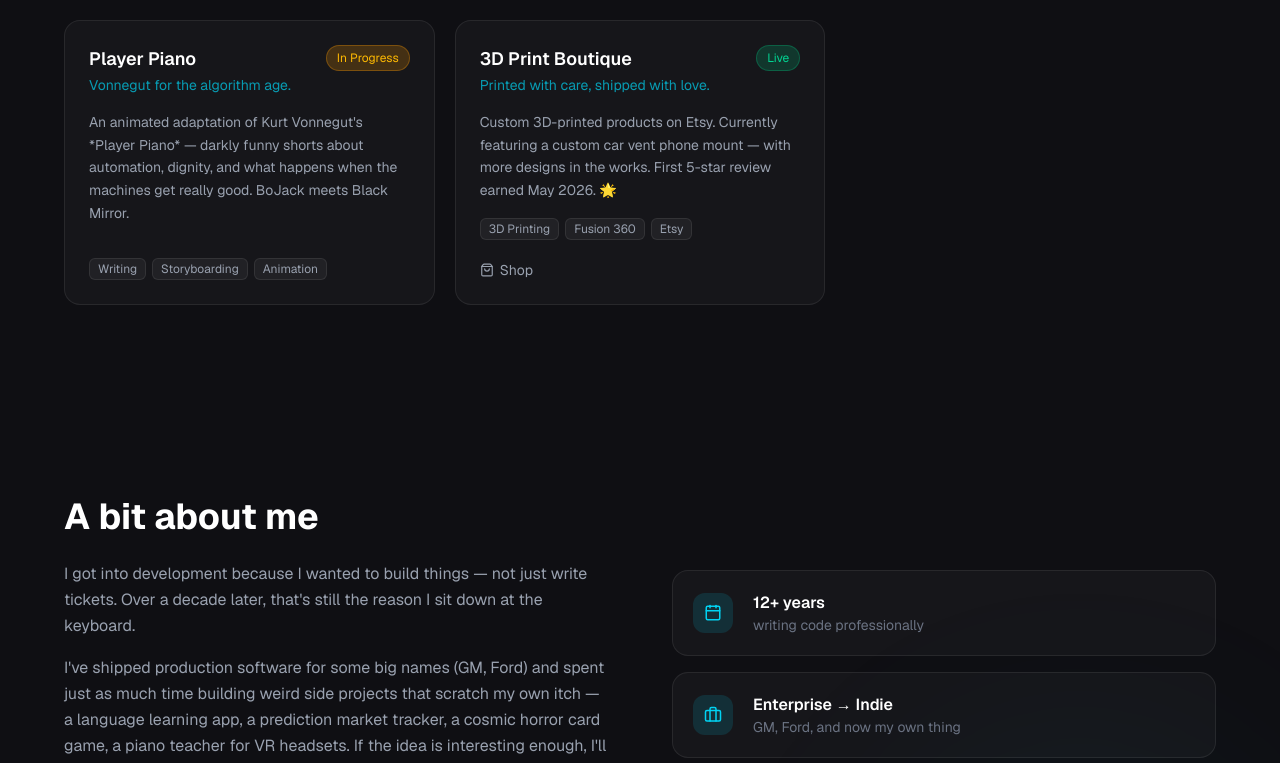
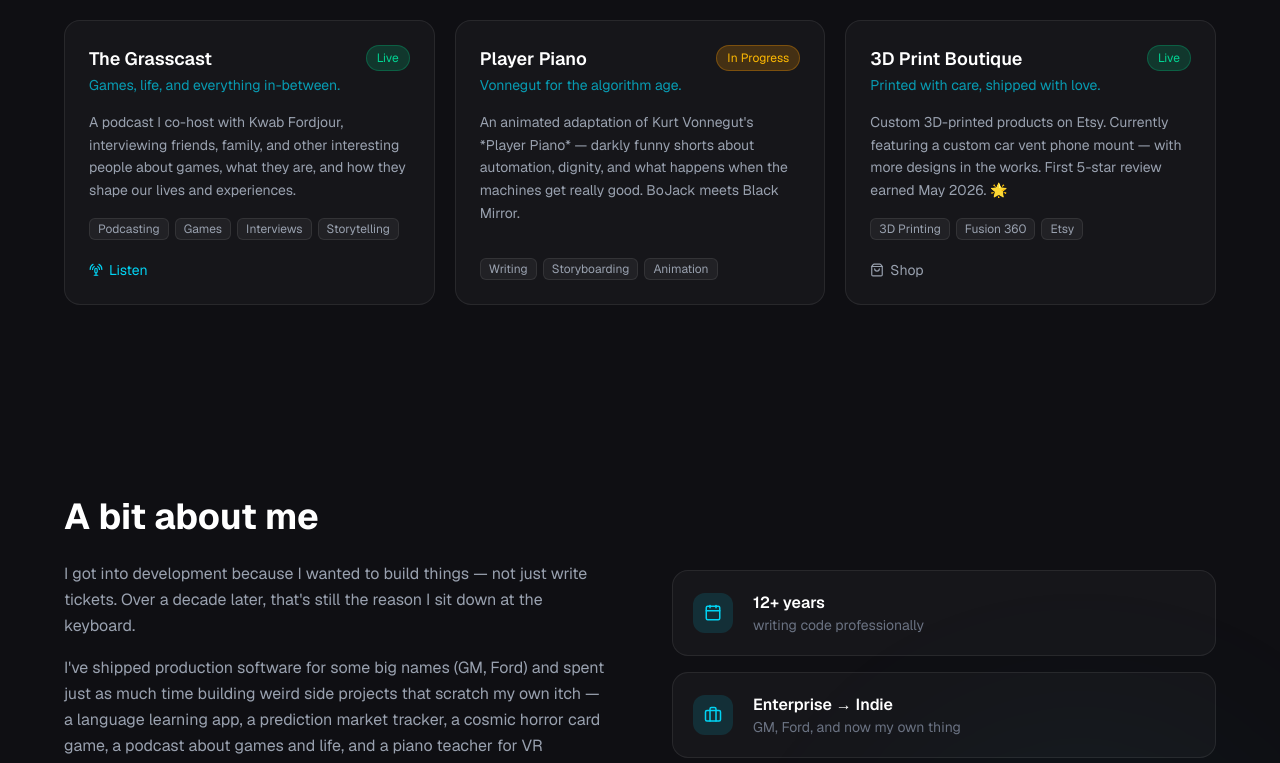
Before and after one commit to 12529572-Canada-Inc/sdaichendt-dev, a Next.js app: page / in a window 1280 px wide. Shown: the part 2120-2883 px from the top of the page. Built offline with nearby package versions, Linux system fonts and the light colour scheme.

Commit message:
Add podcast info and Dink beta link

```diff
--- a/src/app/layout.tsx
+++ b/src/app/layout.tsx
@@ -16,7 +16,7 @@
 export const metadata: Metadata = {
   title: "Shawn Daichendt — Full-Stack Developer & Indie Maker",
   description:
-    "Windsor/Detroit-area full-stack developer with 12+ years of experience. I build web apps, games, and creative projects. Available for freelance and consulting.",
+    "Windsor/Detroit-area full-stack developer with 12+ years of experience. I build web apps, games, podcasts, and creative projects. Available for freelance and consulting.",
   openGraph: {
     title: "Shawn Daichendt — Full-Stack Developer & Indie Maker",
     description:
--- a/src/components/About.tsx
+++ b/src/components/About.tsx
@@ -47,8 +47,9 @@
               <p>
                 I&apos;ve shipped production software for some big names (GM, Ford) and spent just as
                 much time building weird side projects that scratch my own itch — a language
-                learning app, a prediction market tracker, a cosmic horror card game, a piano
-                teacher for VR headsets. If the idea is interesting enough, I&apos;ll build it.
+                learning app, a prediction market tracker, a cosmic horror card game, a podcast
+                about games and life, and a piano teacher for VR headsets. If the idea is
+                interesting enough, I&apos;ll build it.
               </p>
               <p>
                 I&apos;m most at home in the full stack: Next.js on the front, Node on the back,
--- a/src/components/Projects.tsx
+++ b/src/components/Projects.tsx
@@ -1,7 +1,7 @@
 "use client";
 
 import { useState } from "react";
-import { ExternalLink, Gamepad2, ShoppingBag } from "lucide-react";
+import { ExternalLink, Gamepad2, Podcast, ShoppingBag } from "lucide-react";
 import { projects, categories, type ProjectCategory } from "@/data/projects";
 
 const statusColors: Record<string, string> = {
@@ -91,7 +91,10 @@
                 ))}
               </div>
 
-              {(project.links.itch || project.links.live || project.links.store) && (
+              {(project.links.itch ||
+                project.links.live ||
+                project.links.podcast ||
+                project.links.store) && (
                 <div className="flex items-center gap-3 pt-1">
                   {project.links.itch && (
                     <a
@@ -115,6 +118,17 @@
                       Visit
                     </a>
                   )}
+                  {project.links.podcast && (
+                    <a
+                      href={project.links.podcast}
+                      target="_blank"
+                      rel="noopener noreferrer"
+                      className="flex items-center gap-1.5 text-sm text-cyan-400 hover:text-cyan-300 transition-colors"
+                    >
+                      <Podcast size={14} />
+                      Listen
+                    </a>
+                  )}
                   {project.links.store && (
                     <a
                       href={project.links.store}
--- a/src/data/projects.ts
+++ b/src/data/projects.ts
@@ -10,6 +10,7 @@
   links: {
     itch?: string;
     live?: string;
+    podcast?: string;
     store?: string;
   };
   status: "live" | "beta" | "early-signup" | "in-progress" | "shipped";
@@ -80,8 +81,10 @@
       "Meetup scheduling and skill tracking for pickleball players. Because the sport deserves better than group texts and Google Sheets.",
     category: "apps",
     tech: ["Next.js 14", "TypeScript", "Supabase", "Tailwind CSS", "Turborepo"],
-    links: {},
-    status: "in-progress",
+    links: {
+      live: "https://dink-beta.vercel.app",
+    },
+    status: "beta",
   },
   {
     slug: "elarya-studio",
@@ -135,6 +138,19 @@
     status: "in-progress",
   },
   {
+    slug: "grasscast",
+    name: "The Grasscast",
+    tagline: "Games, life, and everything in-between.",
+    description:
+      "A podcast I co-host with Kwab Fordjour, interviewing friends, family, and other interesting people about games, what they are, and how they shape our lives and experiences.",
+    category: "creative",
+    tech: ["Podcasting", "Games", "Interviews", "Storytelling"],
+    links: {
+      podcast: "https://grasscast.captivate.fm/",
+    },
+    status: "live",
+  },
+  {
     slug: "player-piano",
     name: "Player Piano",
     tagline: "Vonnegut for the algorithm age.",
```
Also changed, not shown: 1 other file (tests, documents, lock files or other folders).
